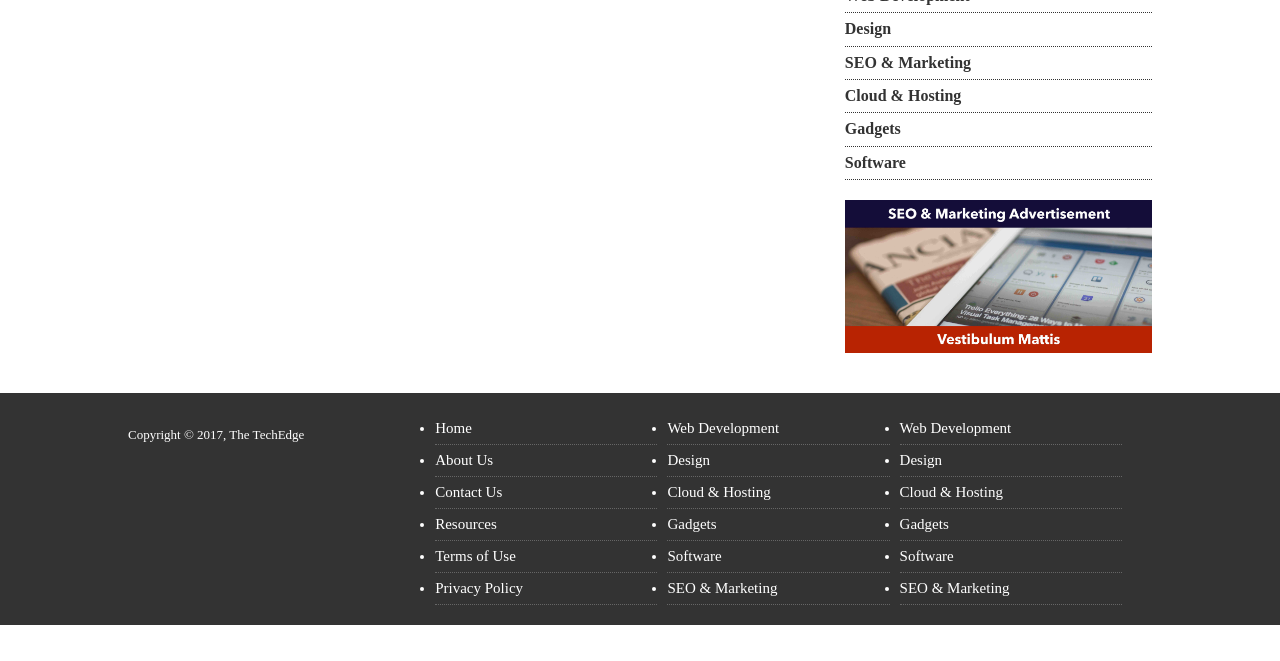
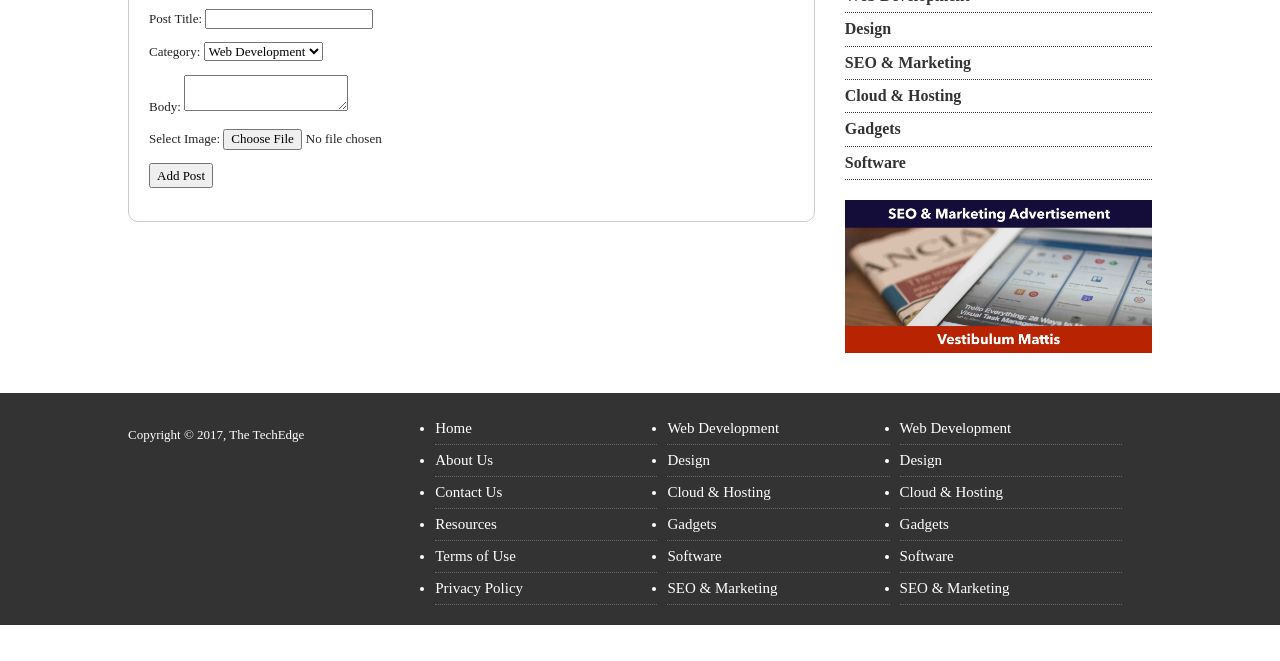
Before and after one commit to armin-es/html5-and-css3-blog, a website: page src/add_post.html in a window 1280 px wide. Shown: the part 139-800 px from the top of the page. Drawn offline with nearby package versions, Linux system fonts and the light colour scheme.

Commit message:
feat: Add 'Add Post' section HTML content to 'add_post.html'
[ticket: #13]

```diff
--- a/src/add_post.html
+++ b/src/add_post.html
@@ -64,7 +64,37 @@
             </aside>
             <!-- Main Content -->
             <section class="content">
-                <!-- Article Add Form -->
+                <div>
+                <h2>Add Post</h2>
+                <form>
+                    <p>
+                        <label>Post Title: </label>
+                        <input type="text">
+                    </p>
+                    <p>
+                        <label>Category: </label>
+                        <select>
+                            <option value="">Web Development</option>
+                            <option value="">Design</option>
+                            <option value="">SEO &amp; Marketing</option>
+                            <option value="">Cloud &amp; Hosting</option>
+                            <option value="">Gadgets</option>
+                            <option value="">Software</option>
+                        </select>
+                    </p>
+                    <p>
+                        <label>Body: </label>
+                        <textarea></textarea>
+                    </p>
+                    <p>
+                        <label>Select Image: </label>
+                        <input type="file">
+                    </p>
+                    <p>
+                        <button>Add Post</button>
+                    </p>
+                </form>
+                </div>
             </section>
         </div>
         <!-- Main Footer -->
```
